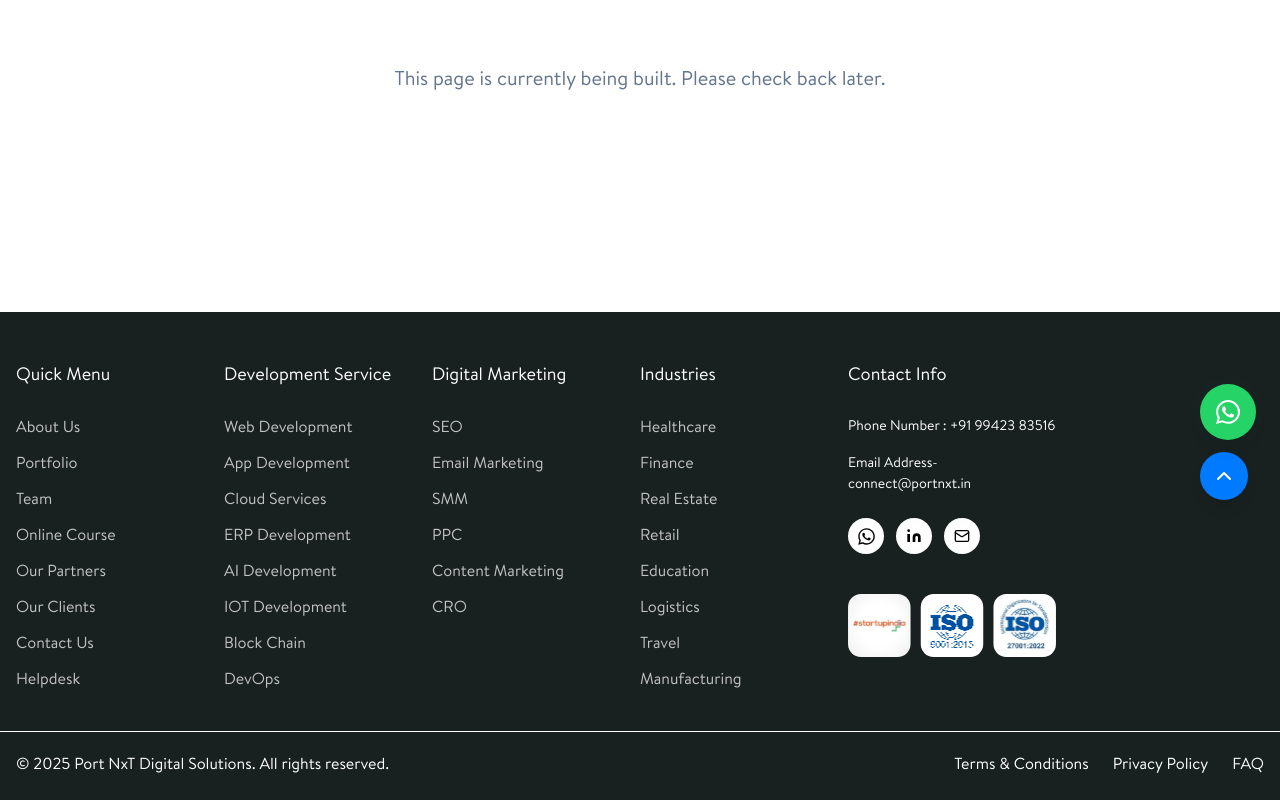
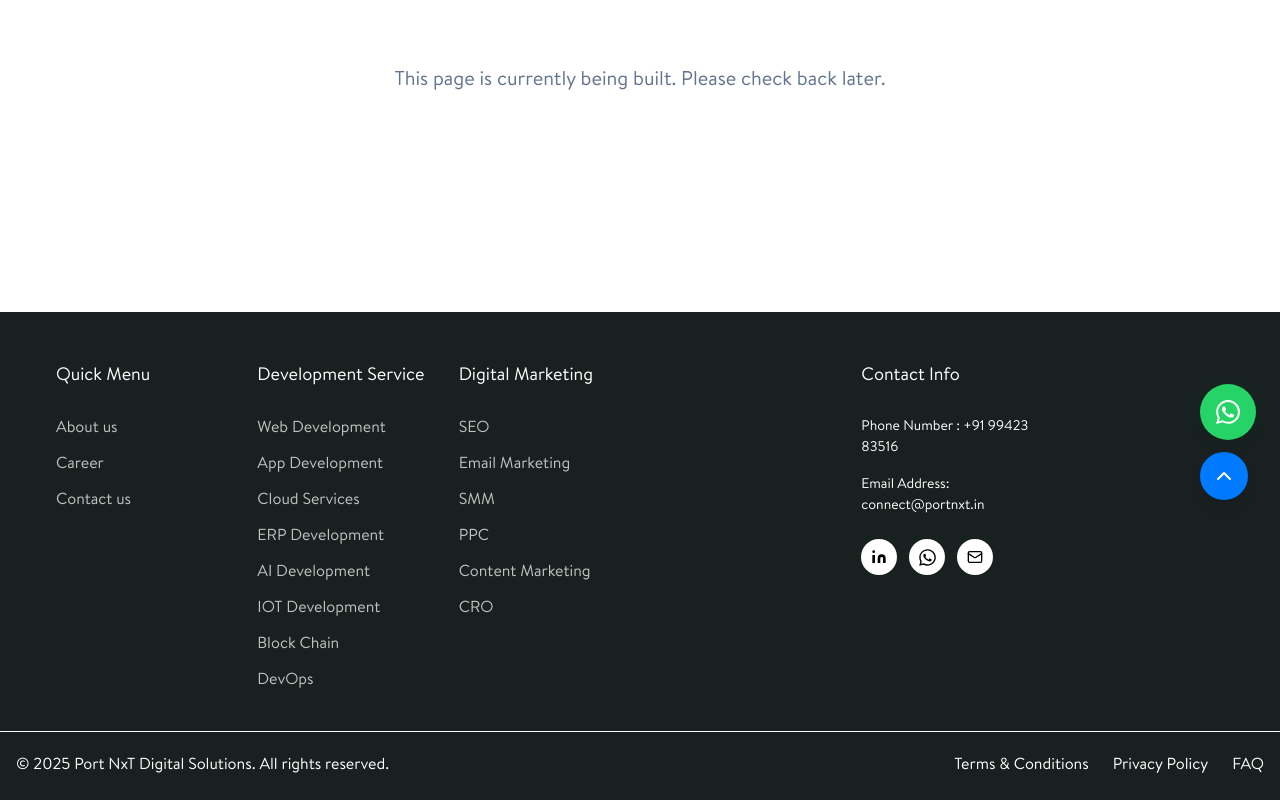
Before and after one commit to HariVMS/portnxt, a Next.js app: page /industries/retail in a window 1280 px wide. Shown: the part 276-1076 px from the top of the page. Built offline with nearby package versions, Linux system fonts and the light colour scheme.

Commit message:
service compelted 90% desgin refactor is needed

```diff
--- a/src/app/about-us/page.tsx
+++ b/src/app/about-us/page.tsx
@@ -38,9 +38,9 @@ export default function AboutUs() {
           backgroundRepeat: "no-repeat",
         }}
       >
-        <div className="container flex flex-col justify-center p-6  md:py-12 lg:flex-row lg:justify-between">
-          <div className="flex flex-col justify-center rounded-sm xl:max-w-4xl lg:text-left">
-            <h1 className="text-white lg:text-4xl font-medium lg:leading-[1.3] text-xl">
+        <div className="container flex flex-col justify-center p-6  md:py-12  lg:flex-row lg:justify-between">
+          <div className="flex flex-col justify-center  rounded-sm xl:max-w-4xl lg:text-left">
+            <h1 className="text-white lg:text-4xl font-medium lg:leading-[1.3] lg:pt-3 text-xl">
               {" "}
               Building scalable, secure, and performance-oriented digital
               systems.{" "}
@@ -55,7 +55,7 @@ export default function AboutUs() {
                 href="/contact-us"
                 className="flex items-center gap-1 bg-primary text-white px-8 pr-7 py-2 max-h-[68px] max-w-[208px]   rounded-full text-[12px] font-bold tracking-widest btn-hover-effect group border-2 border-white hover:border-primary shadow-lg"
               >
-                <span className="text-[18px]">LET'S TALK</span>
+                <span className="text-[16px]">LET'S TALK</span>
                 <span className="w-[32px] h-[32px] rounded-full flex items-center justify-center bg-white">
                   {" "}
                   <GoArrowUpRight
--- a/src/components/layout/Footer.tsx
+++ b/src/components/layout/Footer.tsx
@@ -23,9 +23,9 @@ export default function Footer() {
     <footer className="bg-[#192020] text-[#b0b0b0] text-[14px] font-sans pt-12 pb-6 relative z-50">
       {/* Main Footer Content */}
       <div className="container mx-auto px-4 2xl:max-w-[1536px]">
-        <div className="grid grid-cols-1 md:grid-cols-2 lg:grid-cols-6 gap-8 lg:gap-0">
+        <div className="grid grid-cols-1 md:grid-cols-2 lg:grid-cols-6 gap-8 lg:gap-0 lg:ml-10">
           {/* Column 1: Quick Menu */}
-          <div>
+          <div className="">
             <h4 className="text-base lg:text-[18px] text-white font-medium mb-3 lg:mb-7">
               Quick Menu
             </h4>
@@ -35,47 +35,15 @@ export default function Footer() {
                   href="/about-us"
                   className="text-[#C2C2C2] hover:text-[#73b9ef] text-[16px] transition-colors block"
                 >
-                  About Us
+                  About us
                 </Link>
               </li>
               <li>
                 <Link
-                  href="/portfolio"
+                  href="/career"
                   className="text-[#C2C2C2] hover:text-[#73b9ef] text-[16px] transition-colors block"
                 >
-                  Portfolio
-                </Link>
-              </li>
-              <li>
-                <Link
-                  href="/team"
-                  className="text-[#C2C2C2] hover:text-[#73b9ef] text-[16px] transition-colors block"
-                >
-                  Team
-                </Link>
-              </li>
-              <li>
-                <Link
-                  href="/online-course"
-                  className="text-[#C2C2C2] hover:text-[#73b9ef] text-[16px] transition-colors block"
-                >
-                  Online Course
-                </Link>
-              </li>
-              <li>
-                <Link
-                  href="/partners"
-                  className="text-[#C2C2C2] hover:text-[#73b9ef] text-[16px] transition-colors block"
-                >
-                  Our Partners
-                </Link>
-              </li>
-              <li>
-                <Link
-                  href="/clients"
-                  className="text-[#C2C2C2] hover:text-[#73b9ef] text-[16px] transition-colors block"
-                >
-                  Our Clients
+                  Career
                 </Link>
               </li>
               <li>
@@ -83,15 +51,7 @@ export default function Footer() {
                   href="/contact"
                   className="text-[#C2C2C2] hover:text-[#73b9ef] text-[16px] transition-colors block"
                 >
-                  Contact Us
-                </Link>
-              </li>
-              <li>
-                <Link
-                  href="/helpdesk"
-                  className="text-[#C2C2C2] hover:text-[#73b9ef] text-[16px] transition-colors block"
-                >
-                  Helpdesk
+                  Contact us
                 </Link>
               </li>
             </ul>
@@ -228,7 +188,7 @@ export default function Footer() {
           </div>
 
           {/* Column 4: Industries */}
-          <div>
+          {/* <div>
             <h4 className="text-base lg:text-[18px] text-white font-medium mb-3 lg:mb-7">
               Industries
             </h4>
@@ -281,24 +241,9 @@ export default function Footer() {
                   Logistics
                 </Link>
               </li>
-              <li>
-                <Link
-                  href="/industries/travel"
-                  className="text-[#C2C2C2] hover:text-[#73b9ef] text-[16px] transition-colors block"
-                >
-                  Travel
-                </Link>
-              </li>
-              <li>
-                <Link
-                  href="/industries/manufacturing"
-                  className="text-[#C2C2C2] hover:text-[#73b9ef] text-[16px] transition-colors block"
-                >
-                  Manufacturing
-                </Link>
-              </li>
             </ul>
-          </div>
+          </div> */}
+          <div></div>
 
           {/* Column 5: Contact Info */}
           <div>
@@ -311,25 +256,17 @@ export default function Footer() {
                   Phone Number : +91 99423 83516
                 </div>
                 <div className="text-white">
-                  Email Address- connect@portnxt.in
+                  Email Address: connect@portnxt.in
                 </div>
               </div>
 
               {/* Social Icons */}
               <div className="flex gap-3">
                 <a
-                  href="https://wa.me/919942383516"
-                  target="_blank"
-                  rel="noopener noreferrer"
-                  className="w-9 h-9 rounded-full bg-white text-black flex items-center justify-center hover:bg-primary text-[#C2C2C2] hover:text-[#73b9ef] text-[16px] transition-all"
-                >
-                  <FaWhatsapp size={19} />
-                </a>
-                <a
                   href="https://www.linkedin.com/company/port-nxt-digital-solutions/"
                   target="_blank"
                   rel="noopener noreferrer"
-                  className="w-9 h-9 rounded-full bg-white text-black flex items-center justify-center hover:bg-primary text-[#C2C2C2] hover:text-[#73b9ef] text-[16px] transition-all"
+                  className="w-9 h-9 rounded-full bg-white text-black flex items-center justify-center hover:bg-primary text-[#C2C2C2] hover:text-white text-[16px] transition-all"
                 >
                   <Linkedin
                     size={16}
@@ -338,22 +275,19 @@ export default function Footer() {
                   />
                 </a>
                 <a
+                  href="https://wa.me/919942383516"
+                  target="_blank"
+                  rel="noopener noreferrer"
+                  className="w-9 h-9 rounded-full bg-white text-black flex items-center justify-center hover:bg-primary text-[#C2C2C2] hover:text-white text-[16px] transition-all"
+                >
+                  <FaWhatsapp size={19} />
+                </a>
+                <a
                   href="mailto:connect@portnxt.in"
-                  className="w-9 h-9 rounded-full bg-white text-black flex items-center justify-center hover:bg-primary text-[#C2C2C2] hover:text-[#73b9ef] text-[16px] transition-all"
+                  className="w-9 h-9 rounded-full bg-white text-black flex items-center justify-center hover:bg-primary text-[#C2C2C2] hover:text-white text-[16px] transition-all"
                 >
                   <Mail size={16} />
                 </a>
-              </div>
-
-              {/* Certification Logos */}
-              <div className="pt-4">
-                <Image
-                  src="/img/Home/startup-india-ISO-logo.svg"
-                  alt="Certifications"
-                  width={1000}
-                  height={1000}
-                  className=" object-contain" // Adjusted for proper containment
-                />
               </div>
             </div>
           </div>
--- a/src/components/sections/Hero.tsx
+++ b/src/components/sections/Hero.tsx
@@ -26,7 +26,7 @@ export default function Hero() {
               Fabric, Power Platform, Web & App Development, and Cloud
               Engineering.{" "}
             </p>
-            <div className="mb-10 ">
+            {/* <div className="mb-10 ">
               <Image
                 src="/img/Home/startup-india-ISO-logo.svg"
                 alt="Portnext Innovation Digital Solutions ISO Certificates"
@@ -35,7 +35,7 @@ export default function Hero() {
                 className="max-w-full max-h-full"
                 priority
               />
-            </div>
+            </div> */}
 
             <div className="hidden md:flex items-center gap-4">
               <Link
--- a/src/components/templates/ServicePageTemplate.tsx
+++ b/src/components/templates/ServicePageTemplate.tsx
@@ -359,7 +359,7 @@ export default function ServicePageTemplate({
               <form className="space-y-6" action="/contact">
                 <div className="grid grid-cols-1 sm:grid-cols-2 gap-6">
                   <div className="space-y-2">
-                    <label className="text-xs text-slate-400 uppercase tracking-widest font-semibold">
+                    <label className="text-xs text-slate-200 uppercase tracking-widest font-semibold">
                       Your Name
                     </label>
                     <input
@@ -369,7 +369,7 @@ export default function ServicePageTemplate({
                     />
                   </div>
                   <div className="space-y-2">
-                    <label className="text-xs text-slate-400 uppercase tracking-widest font-semibold">
+                    <label className="text-xs text-slate-200 uppercase tracking-widest font-semibold">
                       Phone Number
                     </label>
                     <input
@@ -381,7 +381,7 @@ export default function ServicePageTemplate({
                 </div>
                 <div className="grid grid-cols-1 sm:grid-cols-2 gap-6">
                   <div className="space-y-2">
-                    <label className="text-xs text-slate-400 uppercase tracking-widest font-semibold">
+                    <label className="text-xs text-slate-200 uppercase tracking-widest font-semibold">
                       Email Address
                     </label>
                     <input
@@ -391,7 +391,7 @@ export default function ServicePageTemplate({
                     />
                   </div>
                   <div className="space-y-2">
-                    <label className="text-xs text-slate-400 uppercase tracking-widest font-semibold">
+                    <label className="text-xs text-slate-200 uppercase tracking-widest font-semibold">
                       Business Name
                     </label>
                     <input
@@ -402,7 +402,7 @@ export default function ServicePageTemplate({
                   </div>
                 </div>
                 <div className="space-y-2 pt-4">
-                  <label className="text-xs text-slate-400 uppercase tracking-widest font-semibold">
+                  <label className="text-xs text-slate-200 uppercase tracking-widest font-semibold">
                     Message
                   </label>
                   <textarea
@@ -444,12 +444,13 @@ export default function ServicePageTemplate({
               </div>
 
               {/* Illustration Placeholder */}
-              <div className="relative w-[300px] h-[350px]">
+              <div className="relative min-w-[300px] min-h-[400px]">
                 <Image
                   src="/services/sayyam-abbasi-5sefR8pTUG0-unsplash 12.png"
                   alt="Consultation Illustration"
-                  fill
-                  className="object-contain"
+                  width={1000}
+                  height={1000}
+                  className="object-contain rounded-[10px]"
                 />
               </div>
             </div>
```
